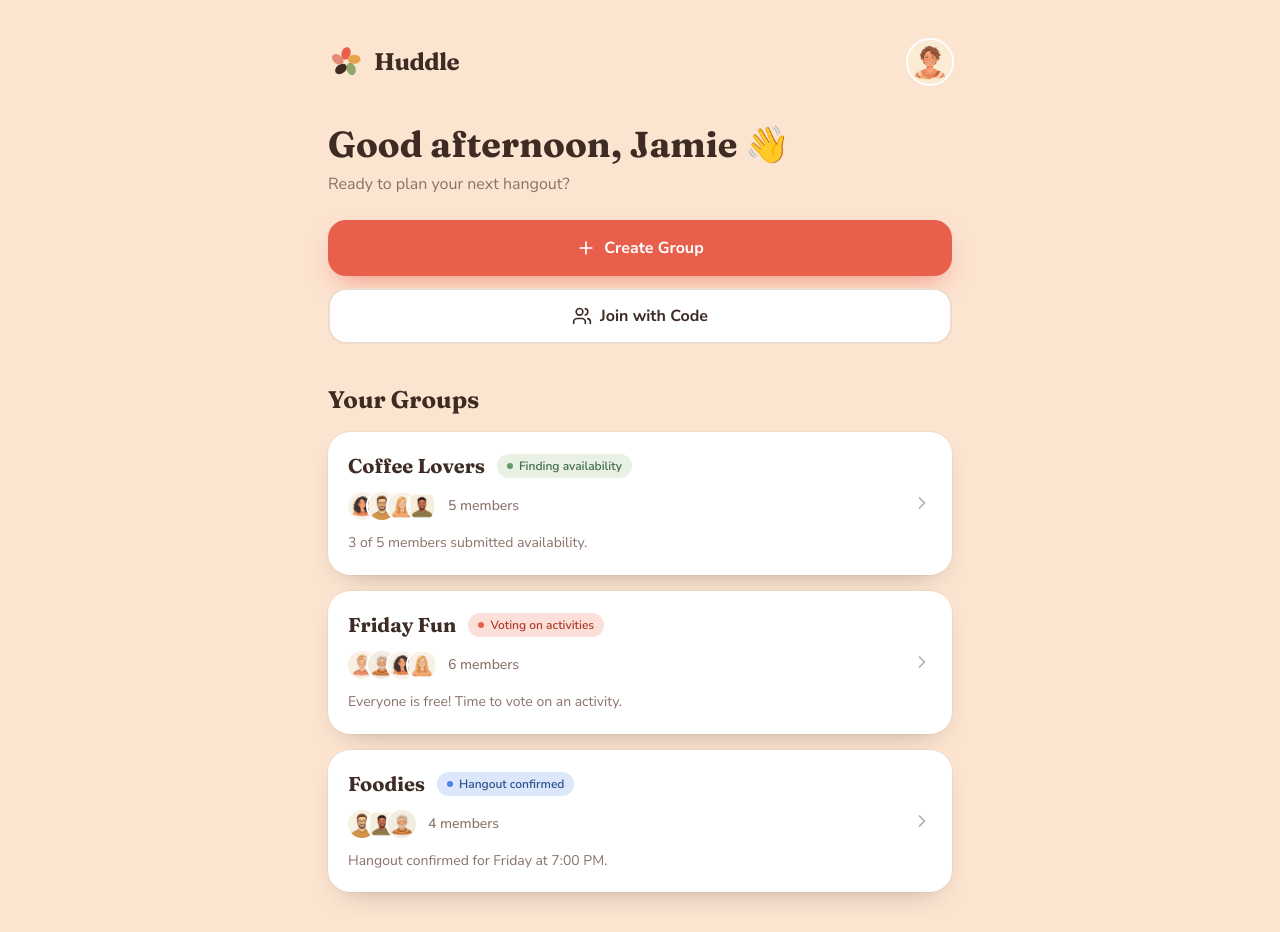
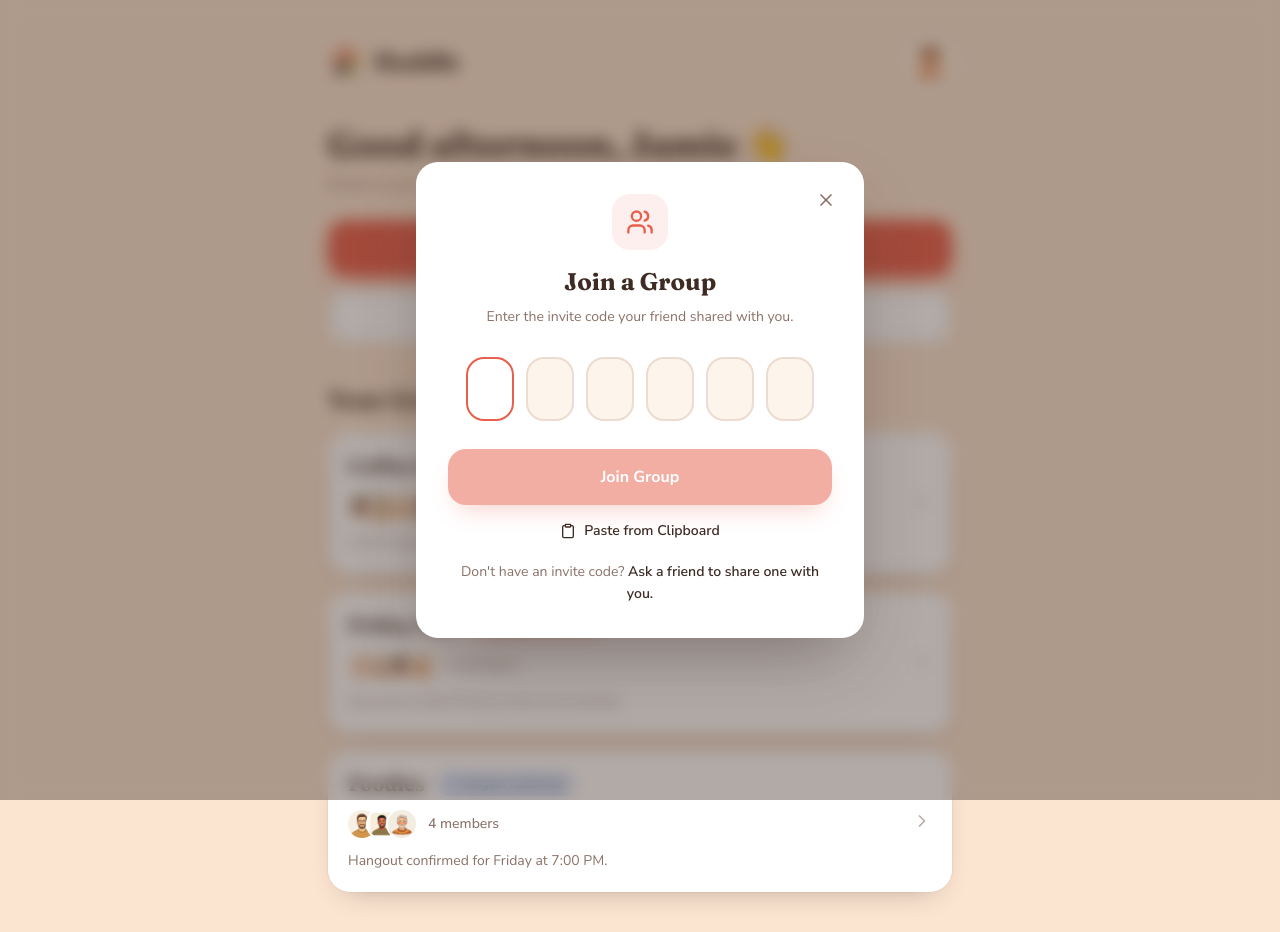
Before and after one commit to patissherie/conure, a Next.js app: page /dashboard in a window 1280 px wide. Both pictures are taken after a click on the button "Join with Code". Built offline with nearby package versions, Linux system fonts and the light colour scheme.

Commit message:
implemented join group frontend

```diff
--- a/src/components/dashboard-home.tsx
+++ b/src/components/dashboard-home.tsx
@@ -1,7 +1,8 @@
-import { Plus, Users } from "lucide-react"
+import { Plus } from "lucide-react"
 import { DashboardNav } from "@/src/components/dashboard-nav"
 import { GroupCard, type Group } from "@/src/components/group-card"
 import { EmptyGroups } from "@/src/components/empty-groups"
+import { JoinGroupModal } from "@/src/components/join-group-modal"
 
 const GROUPS: Group[] = [
   {
@@ -52,13 +53,7 @@ export function DashboardHome() {
           <Plus className="h-5 w-5" aria-hidden="true" />
           Create Group
         </a>
-        <button
-          type="button"
-          className="flex h-14 w-full items-center justify-center gap-2 rounded-2xl border-2 border-border bg-card text-base font-bold text-foreground transition-colors hover:bg-accent"
-        >
-          <Users className="h-5 w-5" aria-hidden="true" />
-          Join with Code
-        </button>
+        <JoinGroupModal />
       </section>
 
       <section className="mt-10">
--- /dev/null
+++ b/src/components/join-group-modal.tsx
@@ -0,0 +1,205 @@
+"use client"
+
+import { useCallback, useEffect, useRef, useState } from "react"
+import { Users, X, Clipboard } from "lucide-react"
+
+const CODE_LENGTH = 6
+
+export function JoinGroupModal() {
+  const [open, setOpen] = useState(false)
+
+  return (
+    <>
+      <button
+        type="button"
+        onClick={() => setOpen(true)}
+        className="flex h-14 w-full items-center justify-center gap-2 rounded-2xl border-2 border-border bg-card text-base font-bold text-foreground transition-colors hover:bg-accent"
+      >
+        <Users className="h-5 w-5" aria-hidden="true" />
+        Join with Code
+      </button>
+      {open && <JoinDialog onClose={() => setOpen(false)} />}
+    </>
+  )
+}
+
+function JoinDialog({ onClose }: { onClose: () => void }) {
+  const [digits, setDigits] = useState<string[]>(Array(CODE_LENGTH).fill(""))
+  const inputsRef = useRef<Array<HTMLInputElement | null>>([])
+
+  useEffect(() => {
+    inputsRef.current[0]?.focus()
+  }, [])
+
+  useEffect(() => {
+    const onKeyDown = (e: KeyboardEvent) => {
+      if (e.key === "Escape") onClose()
+    }
+    document.addEventListener("keydown", onKeyDown)
+    document.body.style.overflow = "hidden"
+    return () => {
+      document.removeEventListener("keydown", onKeyDown)
+      document.body.style.overflow = ""
+    }
+  }, [onClose])
+
+  const setValueAt = useCallback((index: number, value: string) => {
+    setDigits((prev) => {
+      const next = [...prev]
+      next[index] = value
+      return next
+    })
+  }, [])
+
+  const fillFrom = useCallback(
+    (startIndex: number, raw: string) => {
+      const chars = raw
+        .toUpperCase()
+        .replace(/[^A-Z0-9]/g, "")
+        .split("")
+      if (chars.length === 0) return
+      setDigits((prev) => {
+        const next = [...prev]
+        let cursor = startIndex
+        for (const char of chars) {
+          if (cursor >= CODE_LENGTH) break
+          next[cursor] = char
+          cursor += 1
+        }
+        const focusIndex = Math.min(cursor, CODE_LENGTH - 1)
+        requestAnimationFrame(() => inputsRef.current[focusIndex]?.focus())
+        return next
+      })
+    },
+    [],
+  )
+
+  const handleChange = (index: number, value: string) => {
+    if (value.length > 1) {
+      fillFrom(index, value)
+      return
+    }
+    const char = value.toUpperCase().replace(/[^A-Z0-9]/g, "")
+    setValueAt(index, char)
+    if (char && index < CODE_LENGTH - 1) {
+      inputsRef.current[index + 1]?.focus()
+    }
+  }
+
+  const handleKeyDown = (index: number, e: React.KeyboardEvent<HTMLInputElement>) => {
+    if (e.key === "Backspace" && !digits[index] && index > 0) {
+      inputsRef.current[index - 1]?.focus()
+    }
+    if (e.key === "ArrowLeft" && index > 0) {
+      e.preventDefault()
+      inputsRef.current[index - 1]?.focus()
+    }
+    if (e.key === "ArrowRight" && index < CODE_LENGTH - 1) {
+      e.preventDefault()
+      inputsRef.current[index + 1]?.focus()
+    }
+  }
+
+  const handlePaste = (index: number, e: React.ClipboardEvent<HTMLInputElement>) => {
+    e.preventDefault()
+    fillFrom(index, e.clipboardData.getData("text"))
+  }
+
+  const pasteFromClipboard = async () => {
+    try {
+      const text = await navigator.clipboard.readText()
+      fillFrom(0, text)
+    } catch {
+      inputsRef.current[0]?.focus()
+    }
+  }
+
+  const code = digits.join("")
+  const isComplete = code.length === CODE_LENGTH
+
+  const handleSubmit = (e: React.FormEvent) => {
+    e.preventDefault()
+    if (!isComplete) return
+    onClose()
+  }
+
+  return (
+    <div
+      className="fixed inset-0 z-50 flex items-center justify-center bg-foreground/40 p-4 backdrop-blur-sm"
+      role="dialog"
+      aria-modal="true"
+      aria-labelledby="join-group-title"
+      onMouseDown={(e) => {
+        if (e.target === e.currentTarget) onClose()
+      }}
+    >
+      <div className="relative w-full max-w-md rounded-3xl bg-card p-7 shadow-[0_30px_70px_-20px_rgba(61,43,36,0.45)] sm:p-8">
+        <button
+          type="button"
+          onClick={onClose}
+          aria-label="Close"
+          className="absolute right-5 top-5 flex h-9 w-9 items-center justify-center rounded-full text-muted-foreground transition-colors hover:bg-accent hover:text-foreground"
+        >
+          <X className="h-5 w-5" aria-hidden="true" />
+        </button>
+
+        <div className="flex flex-col items-center text-center">
+          <div className="flex h-14 w-14 items-center justify-center rounded-2xl bg-primary/10">
+            <Users className="h-7 w-7 text-primary" aria-hidden="true" />
+          </div>
+          <h2 id="join-group-title" className="mt-4 text-pretty font-serif text-2xl font-bold text-foreground">
+            Join a Group
+          </h2>
+          <p className="mt-2 text-pretty text-sm leading-relaxed text-muted-foreground">
+            Enter the invite code your friend shared with you.
+          </p>
+        </div>
+
+        <form onSubmit={handleSubmit} className="mt-7">
+          <div className="flex justify-center gap-2 sm:gap-3">
+            {digits.map((digit, index) => (
+              <input
+                key={index}
+                ref={(el) => {
+                  inputsRef.current[index] = el
+                }}
+                type="text"
+                inputMode="text"
+                autoCapitalize="characters"
+                maxLength={1}
+                value={digit}
+                aria-label={`Invite code character ${index + 1}`}
+                onChange={(e) => handleChange(index, e.target.value)}
+                onKeyDown={(e) => handleKeyDown(index, e)}
+                onPaste={(e) => handlePaste(index, e)}
+                className="h-14 w-11 rounded-2xl border-2 border-border bg-secondary/40 text-center font-serif text-2xl font-bold uppercase text-foreground caret-primary outline-none transition-colors focus:border-primary focus:bg-card sm:h-16 sm:w-12"
+              />
+            ))}
+          </div>
+
+          <button
+            type="submit"
+            disabled={!isComplete}
+            className="mt-7 h-14 w-full rounded-2xl bg-primary text-base font-bold text-primary-foreground shadow-[0_12px_26px_-10px_rgba(232,96,76,0.65)] transition-colors hover:bg-primary/90 disabled:cursor-not-allowed disabled:opacity-50"
+          >
+            Join Group
+          </button>
+        </form>
+
+        <button
+          type="button"
+          onClick={pasteFromClipboard}
+          className="mt-4 flex w-full items-center justify-center gap-2 text-sm font-semibold text-foreground transition-colors hover:text-primary"
+        >
+          <Clipboard className="h-4 w-4" aria-hidden="true" />
+          Paste from Clipboard
+        </button>
+
+        <p className="mt-5 text-center text-sm leading-relaxed text-muted-foreground">
+          {"Don't have an invite code? "}
+          <span className="font-semibold text-foreground">Ask a friend to share one with you.</span>
+        </p>
+      </div>
+    </div>
+  )
+}
```
